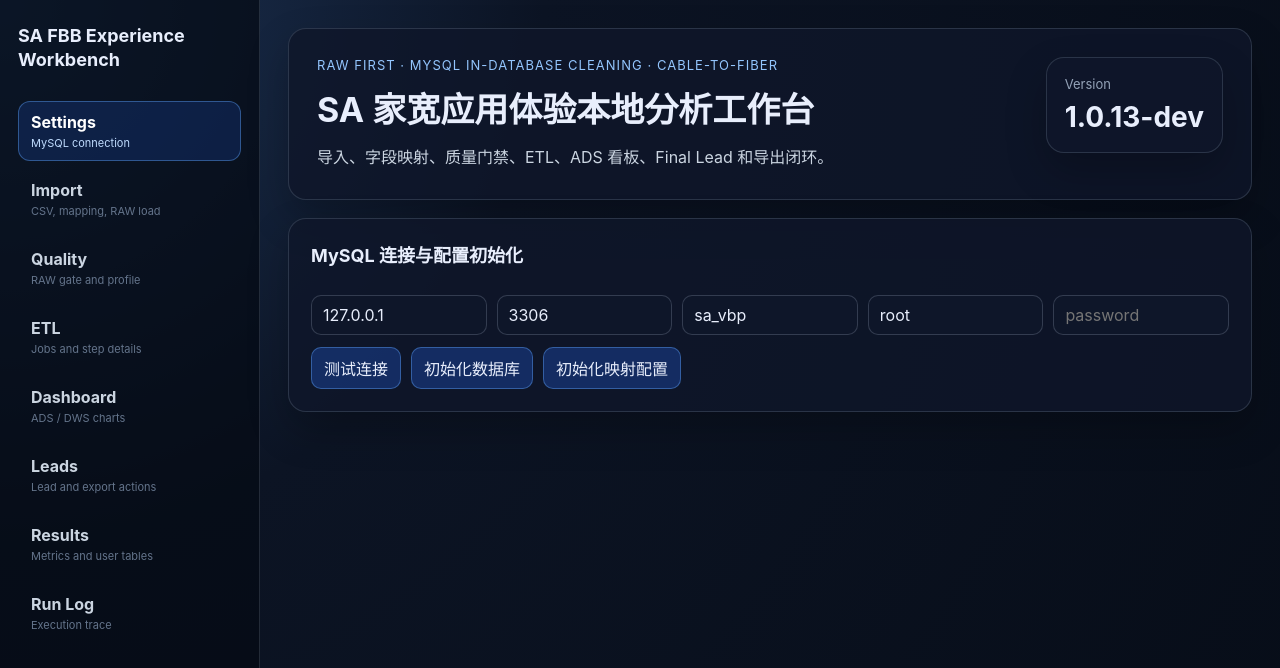
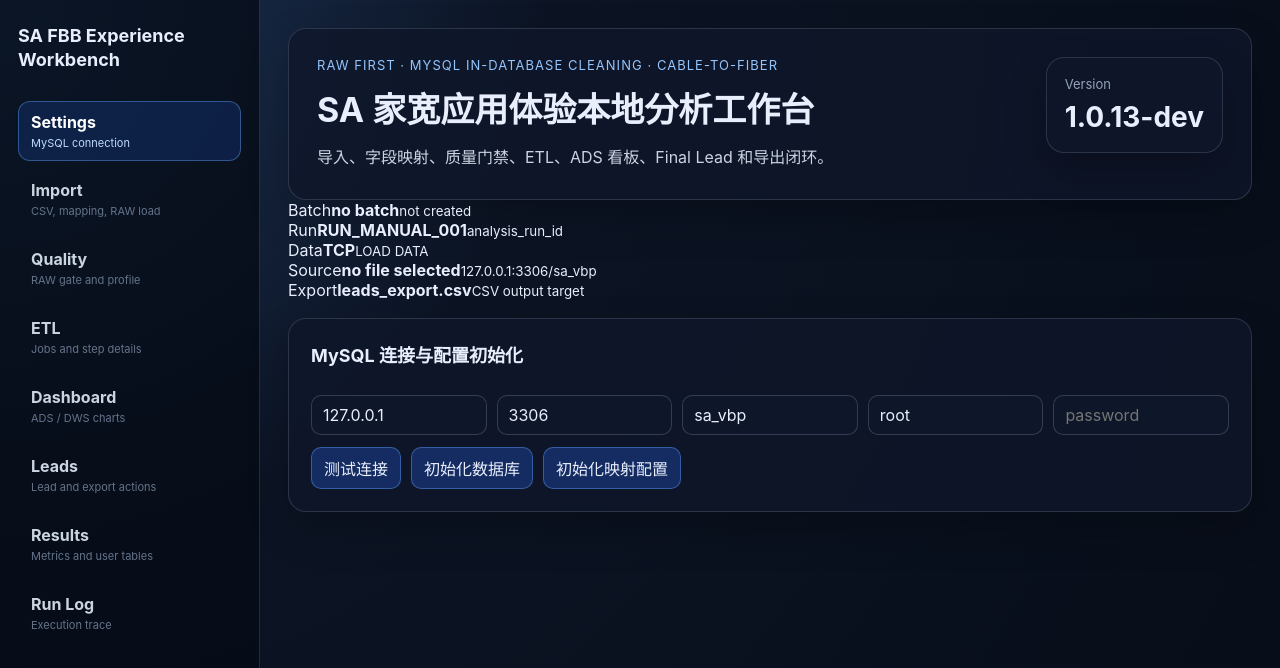
Before and after one commit to zhou-yang-personal/sa-fbb-experience-workbench, a React (Vite) app: page / in a window 1280 px wide. Shown: the top 668 px of the page. Built offline with nearby package versions, Linux system fonts and the light colour scheme.

Commit message:
feat: render execution context bar in workbench shell

```diff
--- a/src/features/workbench/WorkbenchAppV2.tsx
+++ b/src/features/workbench/WorkbenchAppV2.tsx
@@ -8,6 +8,7 @@ import { ImportPanel } from './ImportPanel';
 import { MetricGrid } from './MetricGrid';
 import { QualityCenter } from './QualityCenter';
 import { ResultTables } from './ResultTables';
+import { WorkbenchContextBar } from './WorkbenchContextBar';
 import { WorkbenchHeader } from './WorkbenchHeader';
 import { useWorkbenchController } from './useWorkbenchController';
 import './extra.css';
@@ -98,6 +99,16 @@ export function WorkbenchAppV2() {
       </aside>
       <section className="content">
         <WorkbenchHeader />
+        <WorkbenchContextBar
+          settings={c.settings}
+          dataType={c.dataType}
+          importMode={c.importMode}
+          filePath={c.filePath}
+          importBatchId={c.importBatchId}
+          analysisRunId={c.analysisRunId}
+          outputPath={c.outputPath}
+          batch={c.batch}
+        />
         <section className="section-shell">
           {renderSection()}
         </section>
```
